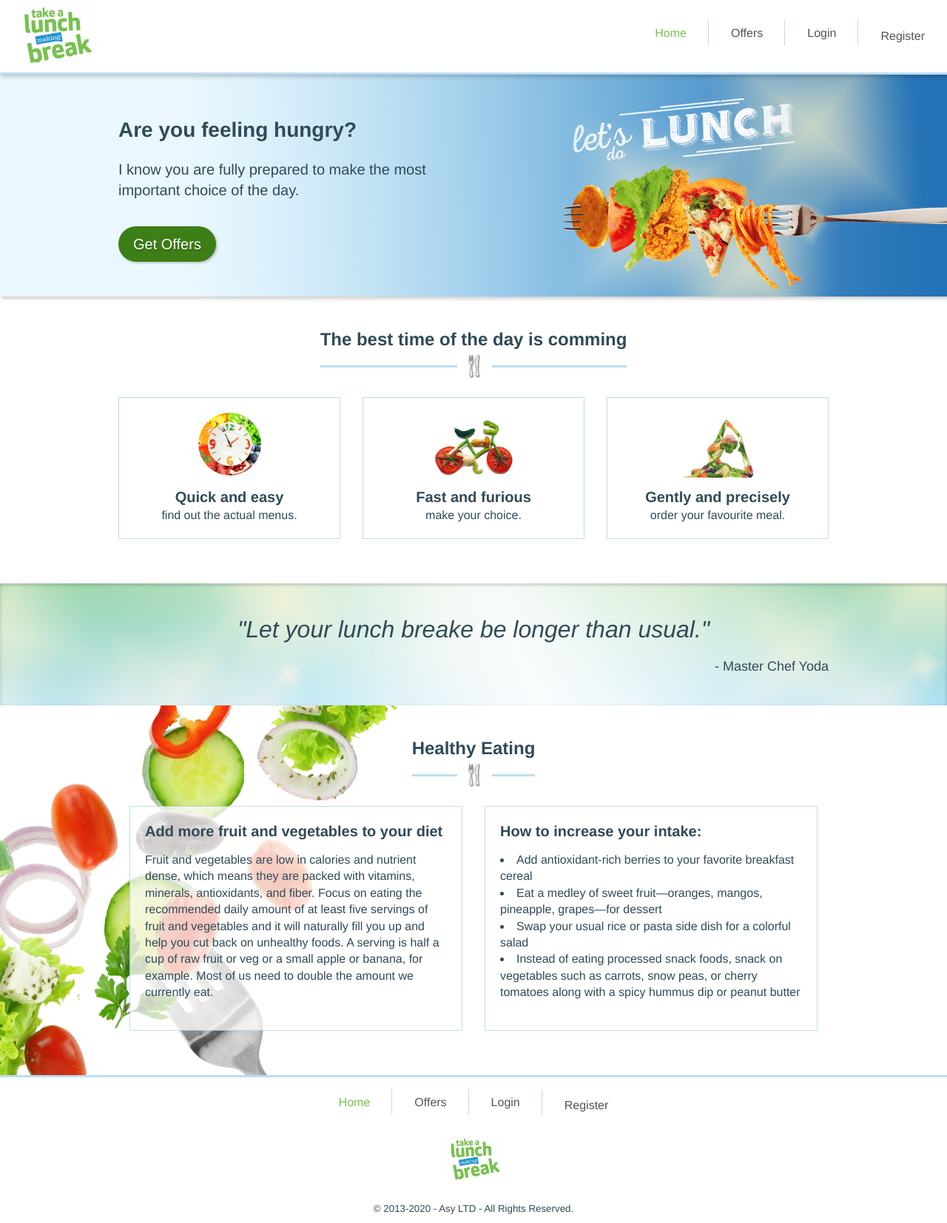
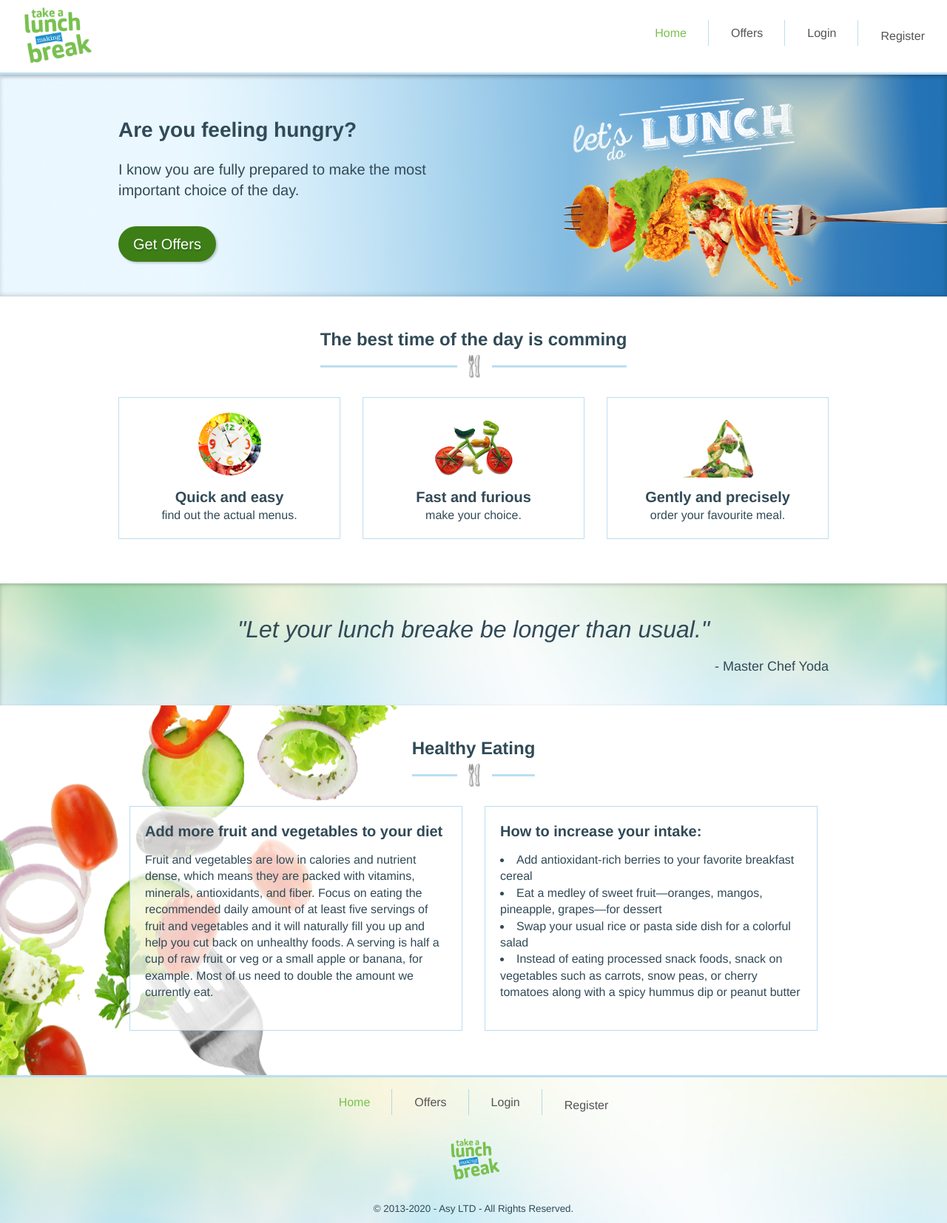
Before and after one commit to AsyPredelieva/lunch-time, a Vue app: page /#/ in a window 1280 px wide. Shown: the whole page at 74% size. Built offline with nearby package versions, Linux system fonts and the light colour scheme.

Commit message:
change structure

```diff
--- a/src/components/Home/Hero.vue
+++ b/src/components/Home/Hero.vue
@@ -28,7 +28,7 @@ export default {
     background: url(../../assets/hero.jpg) center center no-repeat;
     background-size: cover;
     margin-bottom: 40px;
-    box-shadow: 2px 3px 5px rgba(0, 0, 0, 0.2);
+    box-shadow: inset -1px -1px 7px rgba(0, 0, 0, 0.2);
 }
 
 .container {
--- a/src/components/Footer.vue
+++ b/src/components/core/Footer.vue
@@ -24,6 +24,8 @@ footer {
     min-height: 200px;
     border-top: 3px solid rgba(33, 147, 208, 0.3);
     padding: 20px 0 10px;
+    background: url(../../assets/footer-bckgr.jpg) no-repeat;
+    background-size: cover;
     box-sizing: border-box;
     display: flex;
     flex-direction: column;
--- a/src/components/Logo.vue
+++ b/src/components/core/Logo.vue
@@ -1,6 +1,6 @@
 <template>
     <div class="logo-container">
-        <img src="../assets/logo.png" class="logo" alt="Lunch for break" />
+        <img src="../../assets/logo.png" class="logo" alt="Lunch for break" />
     </div>
 </template>
 
```
Also changed, not shown: src/App.vue (+7 -7 lines), src/assets/footer-bckgr.jpg (added), src/assets/logo.png, src/components/core/Header.vue (renamed from src/components/Header.vue), src/components/core/Nav.vue (renamed from src/components/Nav.vue).
